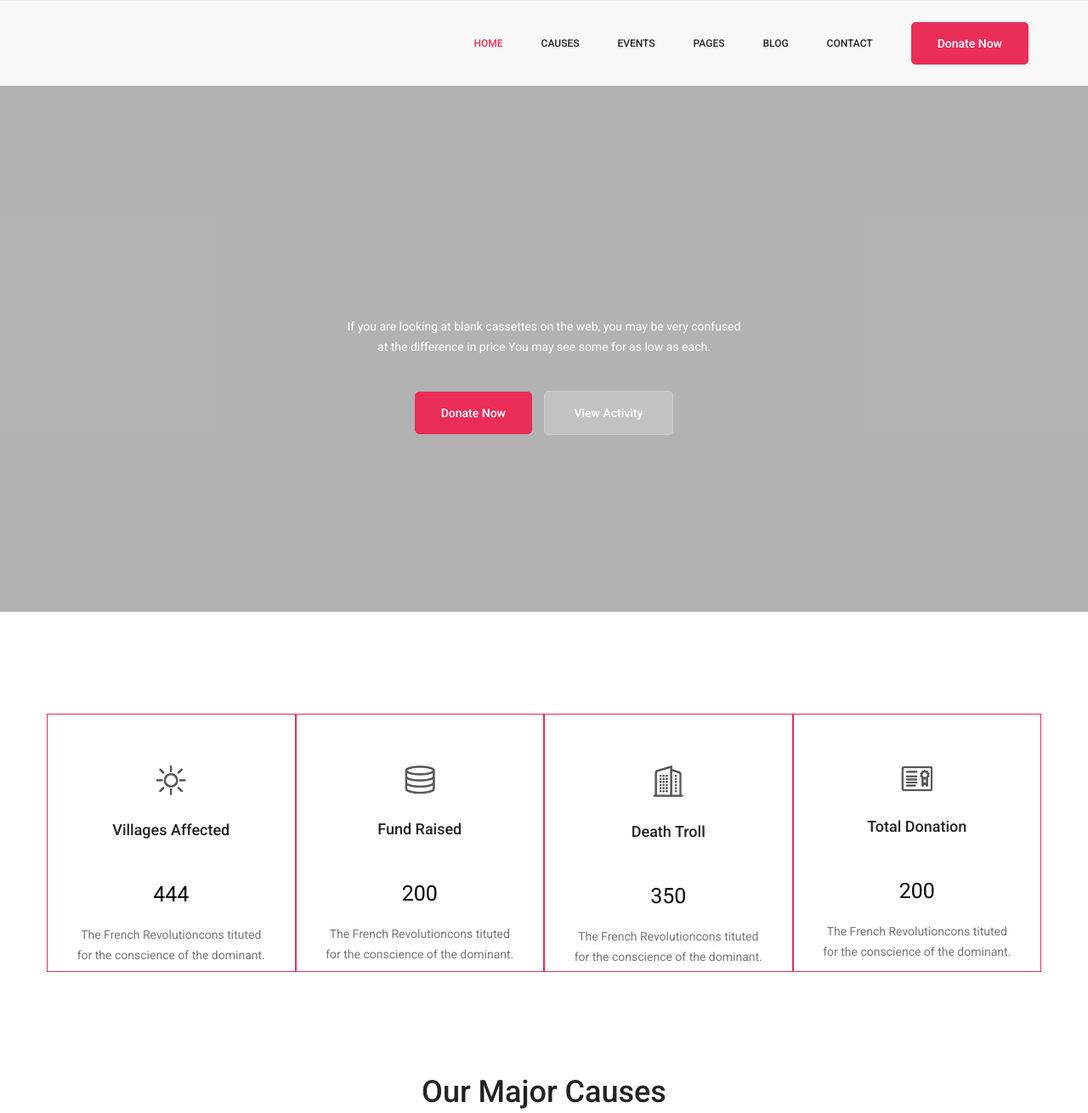
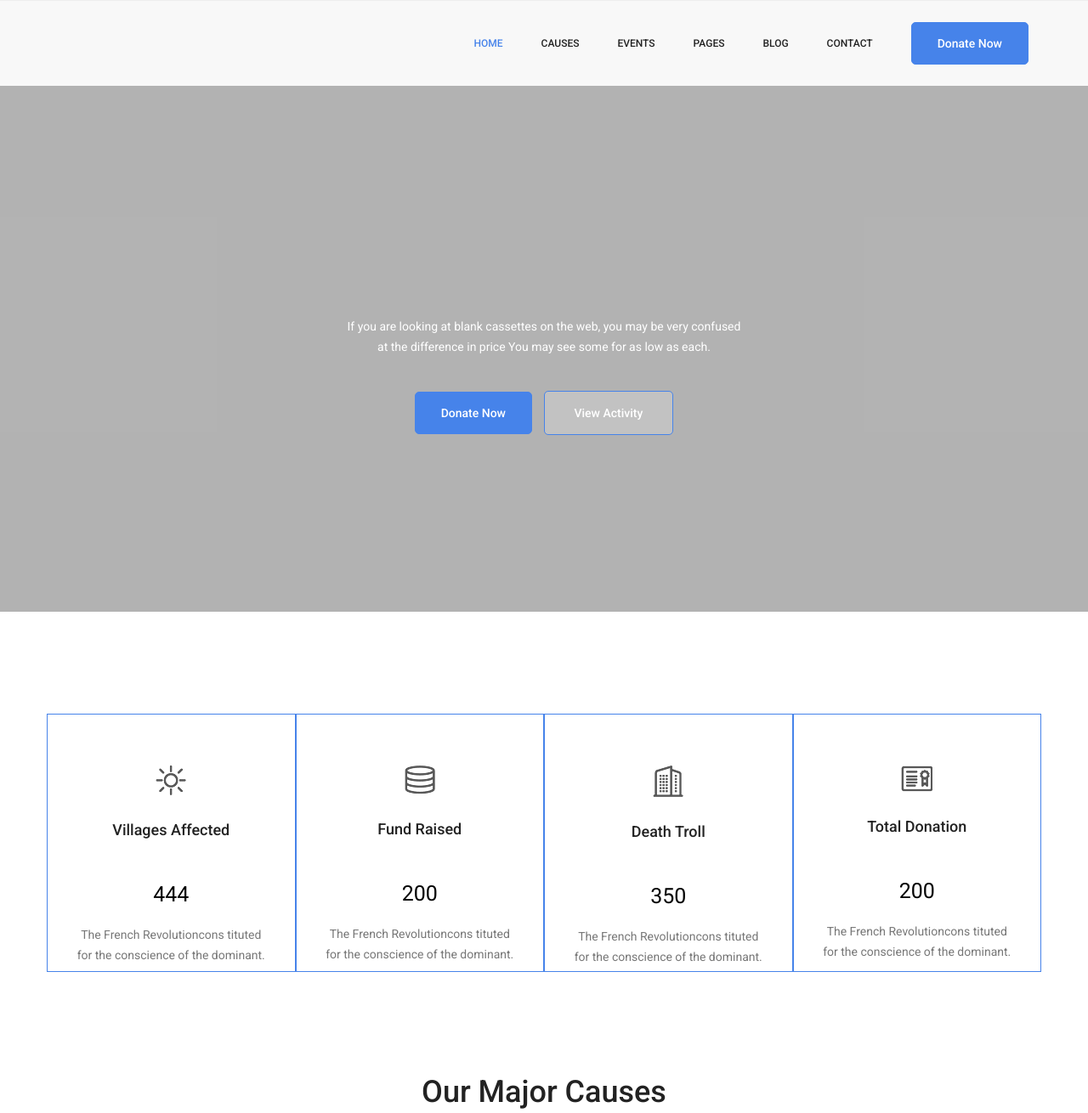
Before and after one commit to himanshisinghal09/kerala-relief, a plain HTML site: page kare/index.html in a window 1280 px wide. Shown: the top 1310 px of the page at 85% size. Drawn offline with Linux system fonts and the light colour scheme; files that its build step writes are made by us from their sources; files whose address does not match are found by name.

Commit message:
changes in style.css

```diff
--- a/kare/css/style.css
+++ b/kare/css/style.css
@@ -235,7 +235,7 @@ a {
         .header_area .navbar .nav .nav-item .nav-link:after {
           display: none; }
       .header_area .navbar .nav .nav-item:hover .nav-link, .header_area .navbar .nav .nav-item.active .nav-link {
-        color: #ea2c58; }
+        color: #4683ea; }
       .header_area .navbar .nav .nav-item.submenu {
         position: relative; }
         .header_area .navbar .nav .nav-item.submenu ul {
@@ -357,7 +357,7 @@ a {
         margin: auto;
         max-width: 470px; }
       .home_banner_area .banner_inner .banner_content .white_bg_btn {
-        border: 1px solid rgba(221, 221, 221, 0.30196);
+        border: 1px solid #4683ea;
         background: rgba(255, 255, 255, 0.21);
         color: #fff;
         line-height: 50px;
@@ -367,8 +367,8 @@ a {
         font-weight: 500;
         font-size: 14px; }
         .home_banner_area .banner_inner .banner_content .white_bg_btn:hover {
-          background: #ea2c58;
-          border: 1px solid #ea2c58; }
+          background: #4683ea;
+          border: 1px solid #4683ea; }
 
 .banner-area {
   background: url(/home/himanshi/Downloads/New Project.png) center;
@@ -405,7 +405,7 @@ a {
     margin: 15px; } }
 
 .single_donation_box {
-  border: 1px solid #ea2c58;
+  border: 1px solid #4683ea;
   padding: 60px 30px;
   text-align: center;
   max-height: 304px;
@@ -558,7 +558,7 @@ a {
 /* Support Campaign Area css
 ============================================================================================ */
 .experience_donation {
-  background: #ea2c58;
+  background: #4683ea;
   text-align: center; }
   .experience_donation h1 {
     color: #ffffff;
@@ -2790,14 +2790,14 @@ h6 {
 ============================================================================================ */
 .main_btn {
   display: inline-block;
-  background: #ea2c58;
+  background: #4683ea;
   padding: 0px 30px;
   color: #fff;
   font-family: "Roboto", sans-serif;
   font-size: 14px;
   font-weight: 500;
   line-height: 48px;
-  border: 1px solid #ea2c58;
+  border: 1px solid #4683ea;
   border-radius: 0px;
   outline: none !important;
   box-shadow: none !important;
@@ -2808,7 +2808,7 @@ h6 {
   text-transform: capitalize; }
   .main_btn:hover {
     background: transparent;
-    color: #ea2c58; }
+    color: #4683ea; }
 
 .main_btn2 {
   display: inline-block;
```
